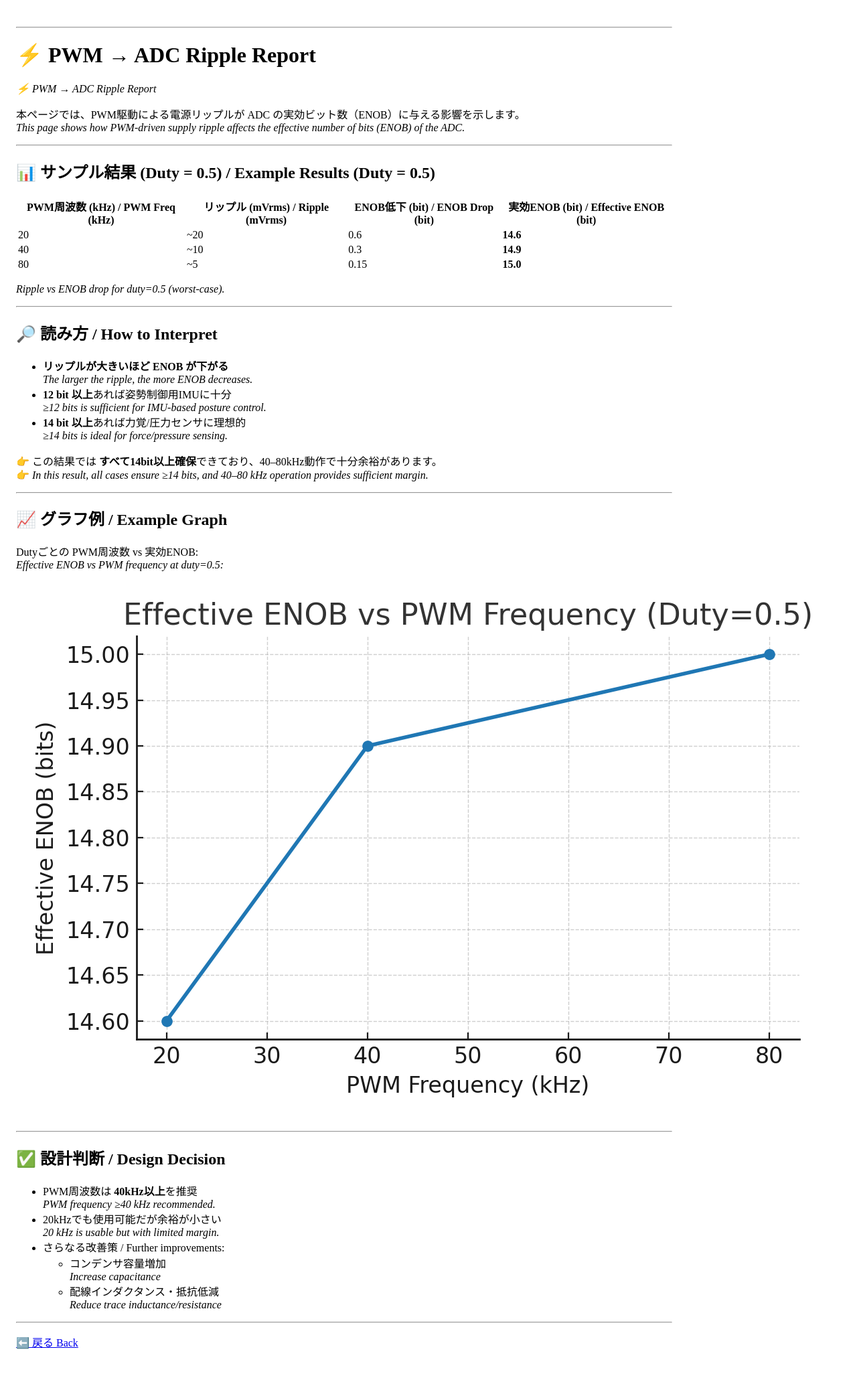
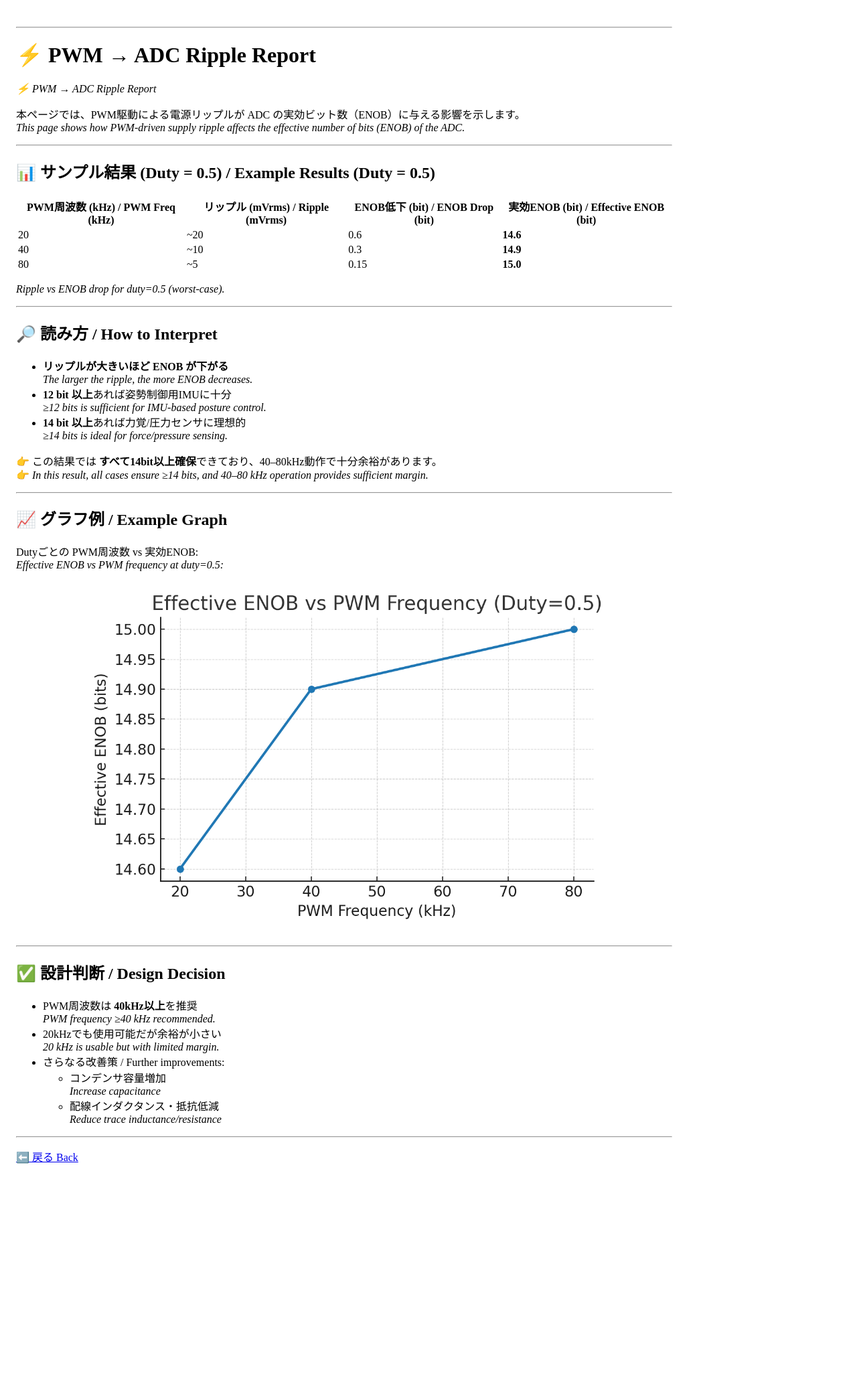
Before and after one commit to Samizo-AITL/AITL-H, a Jekyll site: the page built from PoC/humanoid/docs/pwm_to_adc_ripple.md, in a window 1280 px wide. Shown: the whole page at 67% size. Built offline with Jekyll 4.4.1, drawn with Linux system fonts in a browser that asks for light colours; our own code applies the rules of GitHub Pages for plain Markdown files; after the commit the page ends 1787 px from its top, so only the background shows below that.

Commit message:
Update pwm_to_adc_ripple.md

```diff
--- a/PoC/humanoid/docs/pwm_to_adc_ripple.md
+++ b/PoC/humanoid/docs/pwm_to_adc_ripple.md
@@ -43,7 +43,9 @@
 Dutyごとの PWM周波数 vs 実効ENOB:
 *Effective ENOB vs PWM frequency at duty=0.5:*
 
-![ENOB vs PWM freq (duty=0.5)](../systemdk/reports/pwm_to_adc_ripple/enob_vs_freq_duty_0_5.png)
+<p align="center">
+  <img src="../systemdk/reports/pwm_to_adc_ripple/enob_vs_freq_duty_0_5.png" alt="ENOB vs PWM freq (duty=0.5)" width="80%">
+</p>
 
 ---
 
```
